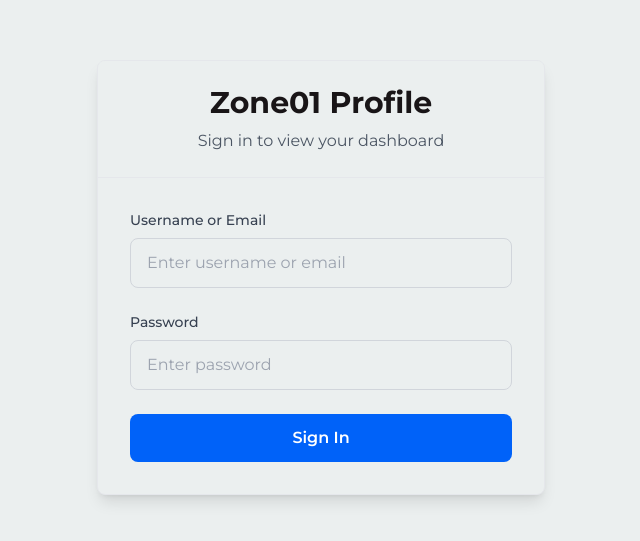
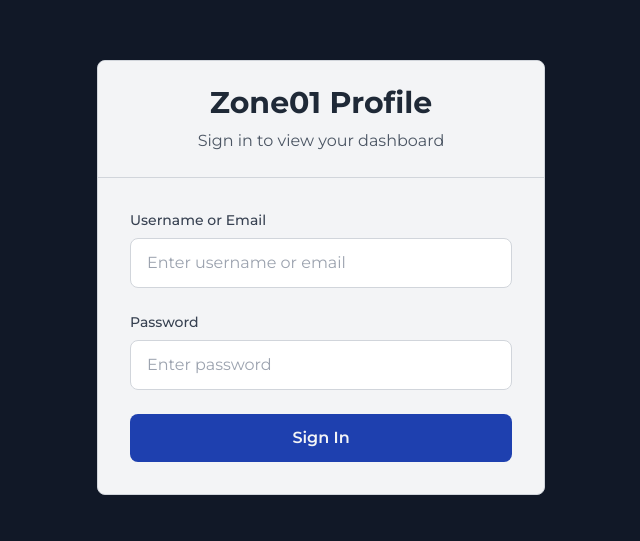
Before and after one commit to tcavuslu/graphql, a website: page index.html in a window 1280 px wide. Shown: the part 123-664 px from the top of the page, without its empty margins (319-959 px from the left). Drawn offline with Linux system fonts and the light colour scheme.

Commit message:
ficed login page styling

```diff
--- a/index.html
+++ b/index.html
@@ -13,11 +13,11 @@
 
     <!-- Login View -->
     <div data-view="login" class="hidden">
-        <div class="bg-[#EBEFEF] min-h-screen flex items-center justify-center">
+        <div class="bg-gray-900 min-h-screen flex items-center justify-center">
             <div class="container mx-auto px-4">
-                <div class="max-w-md mx-auto bg-[#EBEFEF] rounded-lg overflow-hidden border border-gray-200 shadow-lg">
-                    <div class="bg-[#EBEFEF] p-6 border-b border-gray-200">
-                        <h1 class="text-3xl font-bold text-[#191517] text-center">Zone01 Profile</h1>
+                <div class="max-w-md mx-auto bg-gray-100 rounded-lg overflow-hidden border border-gray-300">
+                    <div class="bg-gray-100 p-6 border-b border-gray-300">
+                        <h1 class="text-3xl font-bold text-gray-800 text-center">Zone01 Profile</h1>
                         <p class="text-gray-600 text-center mt-2">Sign in to view your dashboard</p>
                     </div>
 
--- a/input.css
+++ b/input.css
@@ -5,15 +5,15 @@
 /* Custom styles */
 @layer components {
   .btn-primary {
-    @apply bg-[#0062F9] text-white font-semibold py-3 px-4 rounded-lg hover:bg-[#0052D9] transition duration-200 focus:outline-none;
+    @apply bg-blue-800 text-gray-100 font-semibold py-3 px-4 rounded-lg hover:bg-blue-700 hover:text-gray-50 transition duration-200 focus:outline-none;
   }
 
   .card {
-    @apply bg-[#EBEFEF] rounded-lg p-6 border border-gray-200;
+    @apply bg-gray-100 rounded-lg p-6 border border-gray-300;
   }
 
   .input-field {
-    @apply w-full px-4 py-3 bg-[#EBEFEF] border border-gray-300 rounded-lg focus:border-[#0062F9] text-gray-900 transition;
+    @apply w-full px-4 py-3 bg-white border border-gray-300 rounded-lg focus:border-blue-800 text-gray-900 transition;
   }
 }
 
```
Also changed, not shown: css/output.css.
